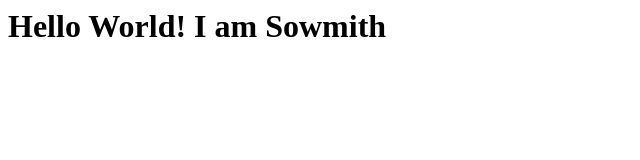
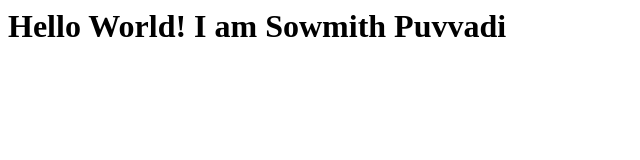
Before and after one commit to sowmithpuvvadi/master, a plain HTML site: page index.html in a window 1280 px wide. Shown: the whole page, without its empty margins (0-640 px from the left). Drawn offline with Linux system fonts and the light colour scheme.

Commit message:
Update index.html

```diff
--- a/index.html
+++ b/index.html
@@ -2,6 +2,6 @@
  <head>
  </head>
   <body>
-   <h1>Hello World! I am Sowmith<h1>
+   <h1>Hello World! I am Sowmith Puvvadi<h1>
  </body>
 </html>
```
